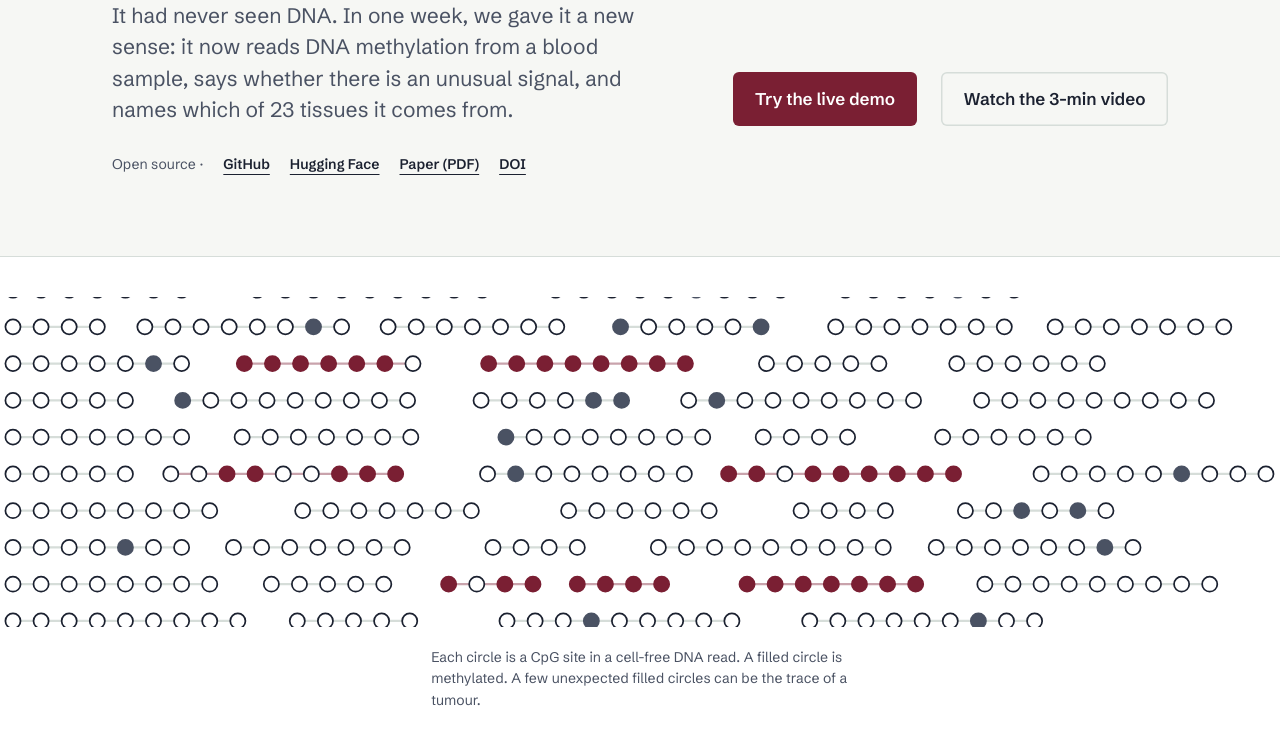
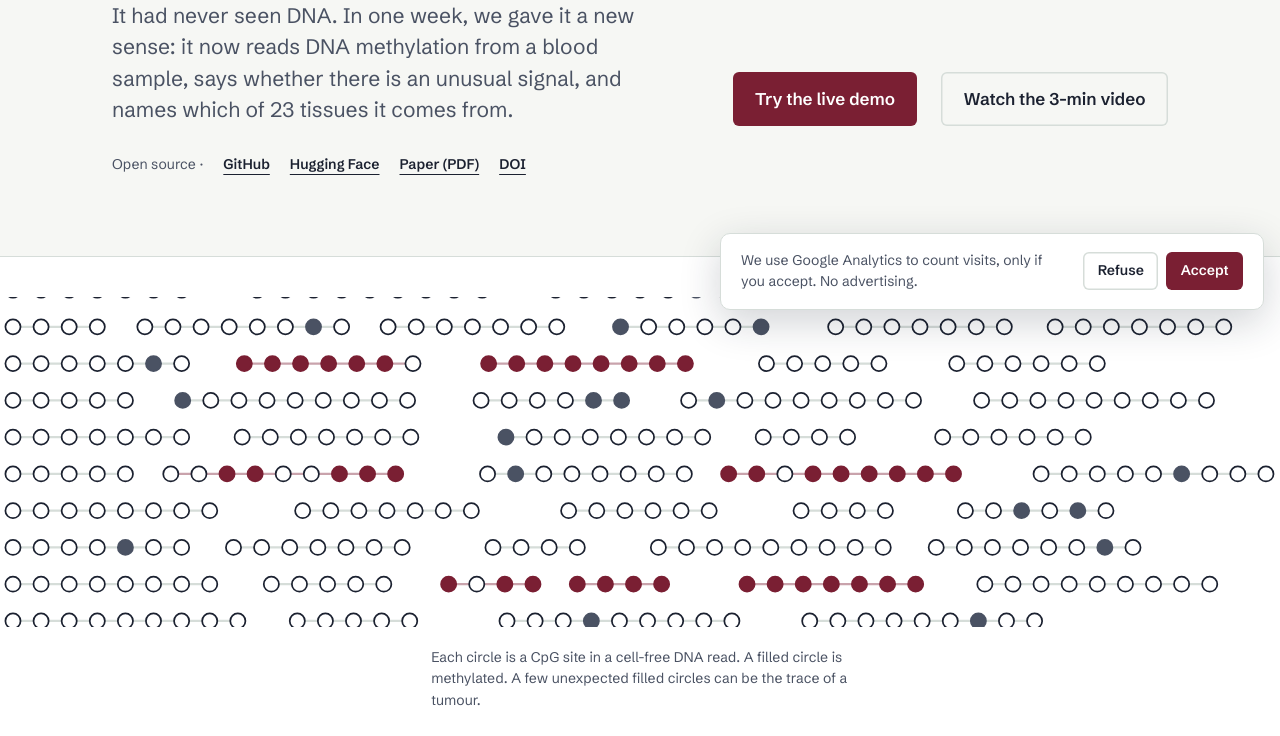
Before and after one commit to zoukmar/burotu, a FastAPI app: page /en/ in a window 1280 px wide. Shown: the part 474-1210 px from the top of the page. Run offline with FastAPI, Linux system fonts and the light colour scheme.

Commit message:
Google Analytics (GTM-P5JNNMNJ) behind a cookie banner: nothing loads before Accept

```diff
--- a/src/burotu_web/security.py
+++ b/src/burotu_web/security.py
@@ -8,8 +8,9 @@ CSP = (
     "default-src 'self'; "
     "style-src 'self' https://fonts.googleapis.com; "
     "font-src https://fonts.gstatic.com; "
-    "img-src 'self' data:; "
-    "script-src 'self'; "
+    "img-src 'self' data: https://*.google-analytics.com https://*.googletagmanager.com; "
+    "script-src 'self' https://www.googletagmanager.com; "
+    "connect-src 'self' https://*.google-analytics.com https://*.analytics.google.com https://*.googletagmanager.com; "
     "form-action 'self'; "
     "frame-ancestors 'none'; "
     "base-uri 'self'"
--- /dev/null
+++ b/src/burotu_web/static/consent.js
@@ -0,0 +1,44 @@
+// Cookie consent, then Google Tag Manager (GA4). Nothing is loaded and nothing is sent to Google
+// until the visitor clicks "Accept". The choice is kept in this browser for 6 months.
+(function () {
+  const GTM_ID = "GTM-P5JNNMNJ";
+  const KEY = "burotu-consent";
+  const MAX_AGE = 182 * 24 * 3600 * 1000;
+  const banner = document.getElementById("consent");
+
+  function read() {
+    try {
+      const v = JSON.parse(localStorage.getItem(KEY) || "null");
+      return v && Date.now() - v.at < MAX_AGE ? v.choice : null;
+    } catch (e) { return null; }
+  }
+  function save(choice) {
+    try { localStorage.setItem(KEY, JSON.stringify({ choice, at: Date.now() })); } catch (e) { /* private mode */ }
+  }
+  let loaded = false;
+  function loadGtm() {
+    if (loaded) return;
+    loaded = true;
+    window.dataLayer = window.dataLayer || [];
+    function gtag() { window.dataLayer.push(arguments); }
+    gtag("consent", "default", { ad_storage: "denied", ad_user_data: "denied", ad_personalization: "denied", analytics_storage: "granted" });
+    window.dataLayer.push({ "gtm.start": Date.now(), event: "gtm.js" });
+    const s = document.createElement("script");
+    s.async = true;
+    s.src = "https://www.googletagmanager.com/gtm.js?id=" + GTM_ID;
+    document.head.appendChild(s);
+  }
+  function show() { if (banner) banner.hidden = false; }
+  function hide() { if (banner) banner.hidden = true; }
+
+  const choice = read();
+  if (choice === "granted") loadGtm();
+  else if (choice === null) show();
+
+  if (banner) {
+    banner.querySelector("[data-consent=accept]").addEventListener("click", () => { save("granted"); hide(); loadGtm(); });
+    banner.querySelector("[data-consent=refuse]").addEventListener("click", () => { save("denied"); hide(); });
+  }
+  document.querySelectorAll("[data-consent-open]").forEach((a) =>
+    a.addEventListener("click", (e) => { e.preventDefault(); show(); }));
+})();
--- a/src/burotu_web/static/site.css
+++ b/src/burotu_web/static/site.css
@@ -660,3 +660,9 @@ legend { font-weight: 700; font-size: var(--step-1); margin-bottom: 1rem; paddin
   .facts, .results { grid-template-columns: 1fr 1fr; gap: 1.25rem; }
   .video-play svg { width: 3.5rem; height: 3.5rem; padding: .8rem; }
 }
+
+/* Cookie banner */
+.consent { position: fixed; left: 1rem; right: 1rem; bottom: 1rem; z-index: 50; max-width: 34rem; margin-left: auto; background: var(--white); border: 1.5px solid var(--line); border-radius: 10px; box-shadow: 0 12px 40px rgba(27, 33, 48, .2); padding: 1rem 1.25rem; display: flex; gap: 1rem; align-items: center; flex-wrap: wrap; }
+.consent[hidden] { display: none; }
+.consent p { margin: 0; flex: 1 1 16rem; font-size: var(--step--1); }
+.consent-btns { display: flex; gap: .5rem; }
--- a/src/burotu_web/templates/public/base.html
+++ b/src/burotu_web/templates/public/base.html
@@ -1,3 +1,4 @@
+{%- set c = consent(lang) -%}
 <!doctype html>
 <html lang="{{ lang }}">
 <head>
@@ -46,9 +47,17 @@
 <footer class="footer">
   <div class="wrap footer-inner">
     <p class="footer-note">{{ t.footer_note }}</p>
-    <p class="footer-meta">{{ t.footer_rights }} <span class="langs">{% for l in LANGS %}<a href="/{{ l }}/" lang="{{ l }}">{{ LANG_NAMES[l] }}</a>{% endfor %}</span></p>
+    <p class="footer-meta">{{ t.footer_rights }} · <a href="#" data-consent-open>{{ c.manage }}</a> <span class="langs">{% for l in LANGS %}<a href="/{{ l }}/" lang="{{ l }}">{{ LANG_NAMES[l] }}</a>{% endfor %}</span></p>
   </div>
 </footer>
+<div class="consent" id="consent" role="dialog" aria-live="polite" aria-label="{{ c.title }}" hidden>
+  <p>{{ c.text }}</p>
+  <div class="consent-btns">
+    <button type="button" class="btn btn-ghost btn-small" data-consent="refuse">{{ c.refuse }}</button>
+    <button type="button" class="btn btn-small" data-consent="accept">{{ c.accept }}</button>
+  </div>
+</div>
+<script src="/static/consent.js" defer></script>
 {% block scripts %}{% endblock %}
 </body>
 </html>
--- a/src/burotu_web/templating.py
+++ b/src/burotu_web/templating.py
@@ -12,4 +12,34 @@ HERE = Path(__file__).resolve().parent
 STATIC_DIR = HERE / "static"
 
 templates = Jinja2Templates(directory=HERE / "templates")
-templates.env.globals.update(LANGS=LANGS, LANG_NAMES=LANG_NAMES)
+# Cookie banner (static/consent.js): Google Analytics only loads after "Accept".
+CONSENT = {
+    "en": {
+        "title": "Cookies",
+        "text": "We use Google Analytics to count visits, only if you accept. No advertising.",
+        "accept": "Accept",
+        "refuse": "Refuse",
+        "manage": "Cookies",
+    },
+    "fr": {
+        "title": "Cookies",
+        "text": "Nous utilisons Google Analytics pour compter les visites, si vous acceptez. Aucune publicité.",
+        "accept": "Accepter",
+        "refuse": "Refuser",
+        "manage": "Cookies",
+    },
+    "es": {
+        "title": "Cookies",
+        "text": "Usamos Google Analytics para contar las visitas, solo si usted acepta. Sin publicidad.",
+        "accept": "Aceptar",
+        "refuse": "Rechazar",
+        "manage": "Cookies",
+    },
+}
+
+
+def _consent(lang: str | None) -> dict:
+    return CONSENT.get(lang or "en", CONSENT["en"])
+
+
+templates.env.globals.update(LANGS=LANGS, LANG_NAMES=LANG_NAMES, consent=_consent)
```
Also changed, not shown: tests/web/test_public.py (+12 -0 lines).
